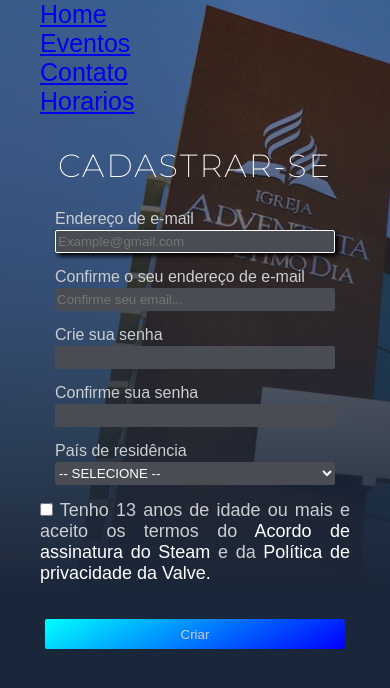
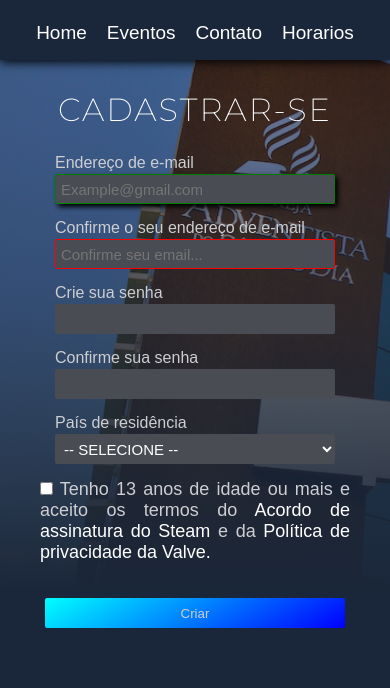
Before and after one commit to Dgamers1/IASD-PDA-LIMA, a plain HTML site: page index.html in a window 390 px wide. Drawn offline with Linux system fonts and the light colour scheme; a script that the page names is missing.

Commit message:
Refactor CSS styles and update class names
Adição de email certo ou errado visualmente para o usuário e atualização das class e IDs

```diff
--- a/Style.css
+++ b/Style.css
@@ -5,19 +5,19 @@
   box-sizing: border-box;
 }
 
-.nav-list-itens{
+.menu-bar-itens{
   padding: 0;
-  gap: 25px;
+  gap: 20px;
   display: flex;
 }
 
-.links-nav{
+.menu-links{
     transition: padding 0.2s linear;
     text-decoration: none;
     color: white;
 }
 
-.links-nav:hover{
+.menu-links:hover{
     border-radius: 3px;
     padding:5px;
     background-color: rgb(22, 29, 44);
@@ -32,12 +32,15 @@
   list-style-type: none;
 }
 
-.nav-bar{
+.menu-bar{
   padding: 10px;
   display: flex;
   justify-content: center;
   align-items:center;
   height: 60px;
+  border:unset;
+  box-shadow: black 0px 2px 10px;
+  border-radius: 0;
   background-color: rgba(26,38,57,1);
 }
 
@@ -111,7 +114,7 @@
     align-items: center;
     padding: 10px;
   }
-  .nav-bar{
+  .menu-bar-itens{
   padding: 10px;
   display: flex;
   justify-content: center;
@@ -154,7 +157,8 @@
     align-items: center;
     padding: 10px;
   }
-  .nav-bar{
+
+  .menu-bar-itens{
   padding: 10px;
   display: flex;
   justify-content: center;
@@ -162,10 +166,12 @@
   height: 60px;
   background-color: rgba(26,38,57,1);
   }
-    .links-nav{
-      font-size: 20px;
-    }
+
+  .menu-links{
+      font-size: 19px;
   }
+
+}
 
 .Identifier{
   margin-top:15px;
@@ -199,7 +205,9 @@
     border:unset;
     background-color:#494c52;
     width:280px;
-    height:23px;
+    padding: 5px;
+    font-size:15px;
+    height:30px;
     color:white;
     outline-color:white;
 }
@@ -210,7 +218,7 @@
    border:1px solid ;
 }
 
-button{
+#btn-cad-form{
     color:#cdced1;
     width:300px;
     margin-top:35px;
@@ -222,10 +230,15 @@
     cursor: pointer;
 }
 
-button:hover{
+#btn-cad-form:hover{
    background:linear-gradient(-150deg,#00FFFF,blue);
    box-shadow:black 3px 3px 5px;
 }
 
+#email, #confirmarEmail:invalid {
+    border: 1px solid red;
+}
 
-/*Pagina "Home"*/
+#email, #confirmarEmail:valid {
+    border: 1px solid green;
+}
```
